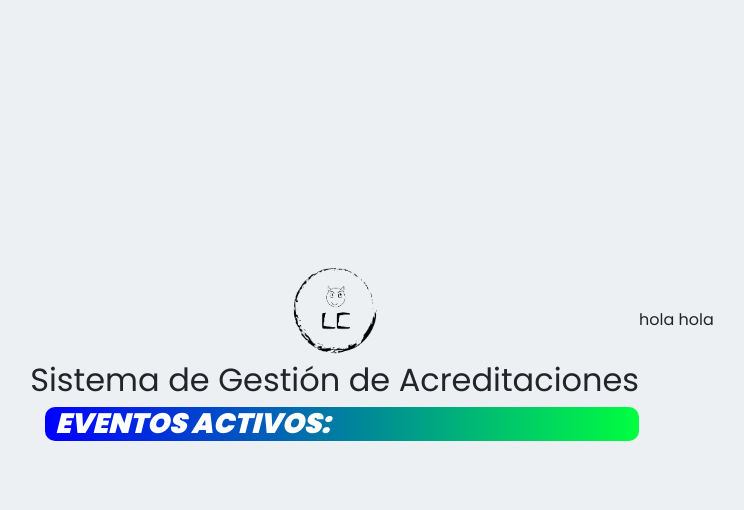
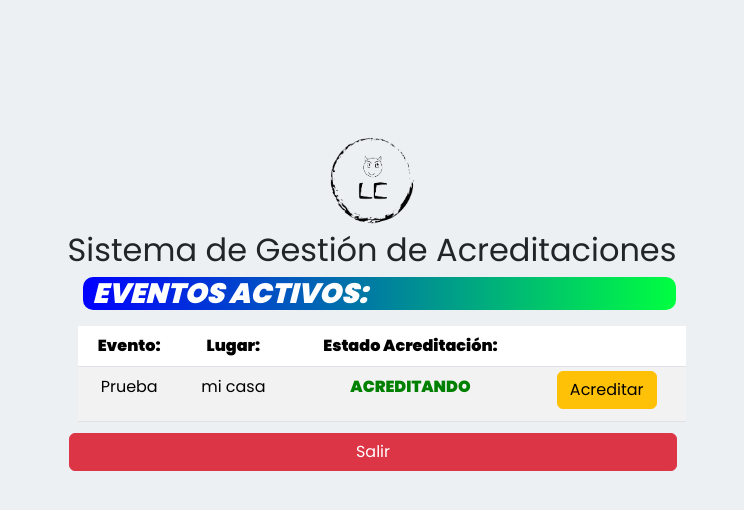
Before and after one commit to lcastillo1486/bk_acreditaciones, a Django app: page /templateMobil/ in a window 1280 px wide. Shown: the top 510 px of the page, without its empty margins (268-1012 px from the left). Run offline with Django 4.2, Linux system fonts and the light colour scheme; a user stored in the database is signed in; data comes from the database, SQL or seed files in the repository.

Commit message:
vuelta_atras

```diff
--- a/eventos/templates/movil.html
+++ b/eventos/templates/movil.html
@@ -148,19 +148,16 @@
         padding-left: 10px;
         margin-left: 5px;
     }
-
     th {
         margin-left: 10px;
     }
-
-    td {
+    td{
         margin-left: 10px;
     }
 </style>
 
 <body>
-    <div class="row">
-        <div style="text-align: center;" class="col-sm-12 col-md-12 col-lg-12 col-xl-12">
+    <div>
         <div class="centrar">
             <img src="{% static 'logo.png' %}" width="100" height="100" style="margin-top: 70px;">
             <h2>Sistema de Gestión de Acreditaciones</h2>
@@ -179,13 +176,88 @@
         {% endif %}
         {% endfor %}
         {% endif %}
+        <div class="table responsive py-2" style="margin: 0 5px; margin-left: 5px;">
+            <table class="table table-striped" style="margin: 0 5px; margin-left: 5px;">
+                <thead>
+                    <tr>
+                        <th>
+                            Evento:
+                        </th>
+                        <th>
+                            Lugar:
+                        </th>
+                        <th>
+                            Estado Acreditación:
+                        </th>
+                        <th>
 
+                        </th>
+
+                    </tr>
+                </thead>
+                <tbody>
+                    {% for c in listado_eventos %}
+                    <tr>
+                        <td>
+                            {{ c.nombre_evento }}
+                        </td>
+                        <td>
+                            {{c.lugar_evento}}
+                        </td>
+                        <td>
+                            {% if c.acreditacion_activa == 1 %}
+
+                            <font style="color: green;">
+                                <B>ACREDITANDO</B>
+                            </font>
+                            {% else %}
+                            <font style="color: red;">
+                                <b>NO INICIADO</b>
+                            </font>
+                            {% endif %}
+                        </td>
+                        <td>
+
+
+
+                            <!-- <form action='/importarExcel/{{c.id}}' method="post" enctype="multipart/form-data">
+                        {% csrf_token %}
+                        <input type="file" name="archivo_excel" id="archivo_excel" class="file-input">
+                        <button type="submit" id="btn-importar" class="btn btn-primary"
+                            name="btn-importar">Importar</button>
+                    </form>
+
+                    {% if c.num_cargas == 0 %}
+                    <a href='/iniciaAcreditacion/{{c.id}}' class="btn btn-info disabled">Iniciar Acreditación</a>
+                    <a href='/detieneAcreditacion/{{c.id}}' class="btn btn-danger disabled">Cerrar Acreditación</a>
+                    <a href='/buscarPersonal/{{c.id}}' class="btn btn-danger disabled">Acreditar</a>
+                    {% else %}
+                    <a href='/iniciaAcreditacion/{{c.id}}' id="inicial" data-toggle="tooltip"
+                        title="Iniciar el proceso de acreditación al personal" class="btn btn-info">Iniciar Acreditación</a>
+                    <a href='/detieneAcreditacion/{{c.id}}' id="detienee" data-toggle="tooltip" title="Finalizar el proceso de acreditación al personal"
+                        class="btn btn-danger">Cerrar Acreditación</a> -->
+                            {% if c.acreditacion_activa == 1 %}
+                            <a href='/registraUsuario/{{c.id}}' id="acredita" data-toggle="tooltip"
+                                title="Buscar personal y acreditar" class="btn btn-warning">Acreditar</a>
+                            {% endif %}
+                            <!-- {% endif %} -->
+                            <!-- <a href='/#{{c.id}}' class="btn btn-danger">Cerrar Acreditación</a> -->
+
+                            <!-- <a href='/#{{c.id}}' class="btn btn-success">Subir Listado</a> -->
+
+                        </td>
+                    </tr>
+
+                    {% endfor %}
+                </tbody>
+            </table>
+            <a href='/logout/' id="salir" class="btn btn-danger w-100" style="margin-top: 15px;">Salir</a>
         </div>
-    </div>
-    <div class="row">
-        <div style="text-align: center;" class="col-sm-12 col-md-12 col-lg-12 col-xl-12">
-        hola hola
-        </div>
+
+
+        <br><br><br><br>
+        <!-- Construido y Desarrollado para Backtrack Telecomunicaciones por L. Castillo  -->
+
 
     </div>
     <script>
```
Lines whose indentation alone changed are shown as unchanged.
